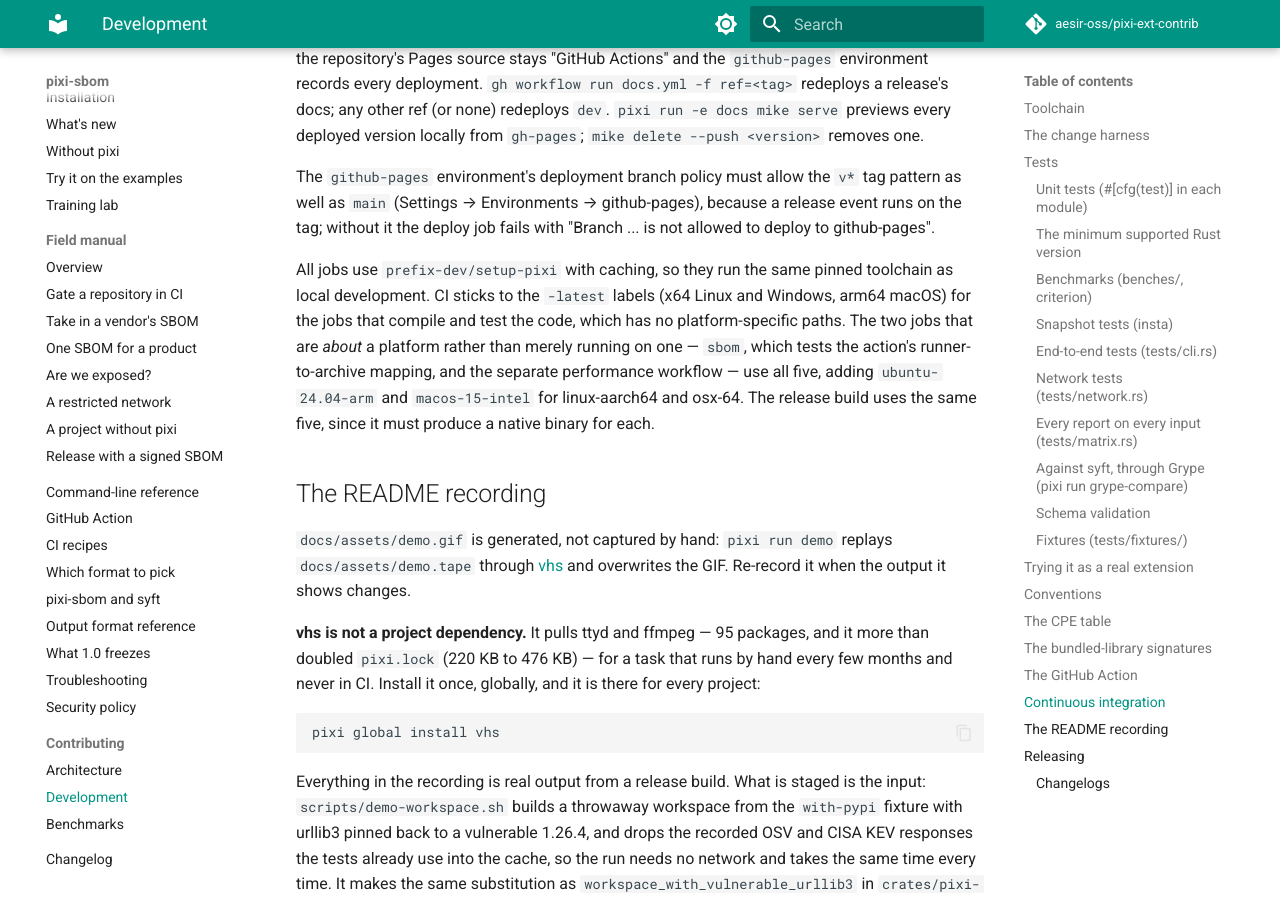
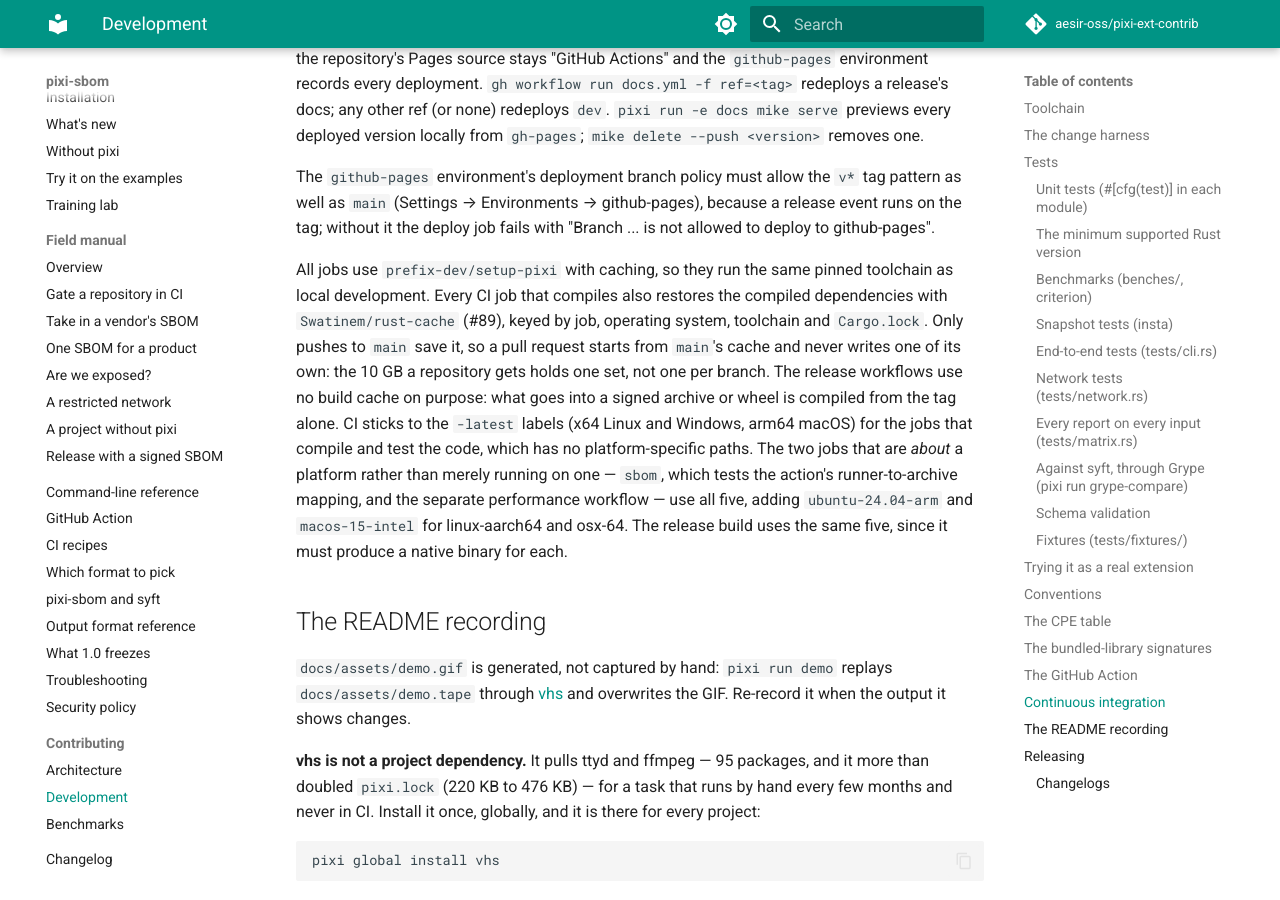
Before and after one commit to aesir-oss/pixi-sbom, an MkDocs documentation site: the page built from docs/development.md, in a window 1280 px wide and 900 px high, scrolled down 11130 px. Built offline with MkDocs 1.6.1 and Material for MkDocs 9.7.7, drawn with Linux system fonts in a browser that asks for light colours; comment, search, counter and statistics services are not loaded; the version menu is left out; some of the changed text lies outside the part shown.

Commit message:
ci: cache Rust builds, and build the benchmarks and action binary in debug (#89) (#94)
Every CI job that compiles restores the compiled dependencies with
Swatinem/rust-cache, saved only by pushes to main so pull requests read main's
cache and never write their own. bench-test runs each benchmark once in a debug
build (cargo test --bench '*') instead of compiling them with the release
profile, and the action tests get a debug binary. The release workflows stay
uncached.


Claude-Session: https://claude.ai/code/session_01CipfWY91Bo9cQkxxpyBbzk

Co-authored-by: Claude Opus 5.5 <noreply@anthropic.com>

```diff
--- a/docs/development.md
+++ b/docs/development.md
@@ -325,7 +325,7 @@ release containing them exists; keep `action.yml` inputs and the CLI in step at
 | Coverage gate | ubuntu | `pixi run cov` |
 | Dependency advisories and licenses | ubuntu | `pixi run -e lint deny`: RUSTSEC advisories, license terms, banned crates and unexpected sources |
 | Builds on the MSRV | ubuntu | `pixi run -e msrv msrv-check`: the oldest toolchain `crates/pixi-sbom/Cargo.toml` claims |
-| Benchmarks compile and run | ubuntu | `pixi run bench-test`: every benchmark runs once, untimed |
+| Benchmarks compile and run | ubuntu | `pixi run bench-test`: every benchmark runs once, untimed, in a debug build |
 | Performance (separate workflow) | all five release platforms | `pixi run perf`: builds two refs on one runner and compares them; fails on binary size or peak memory, reports wall time. On demand, weekly and on pushes to `main` — not on pull requests. See [benchmarks.md](benchmarks.md) |
 | Build | same three | `pixi run build` and `--version` smoke test |
 | Docs | ubuntu | `pixi run docs-build`: the site must build with `--strict` |
@@ -351,7 +351,11 @@ The `github-pages` environment's deployment branch policy must allow the `v*` ta
 (Settings → Environments → github-pages), because a release event runs on the tag; without it the deploy job fails
 with "Branch ... is not allowed to deploy to github-pages".
 
-All jobs use `prefix-dev/setup-pixi` with caching, so they run the same pinned toolchain as local development. CI
+All jobs use `prefix-dev/setup-pixi` with caching, so they run the same pinned toolchain as local development. Every
+CI job that compiles also restores the compiled dependencies with `Swatinem/rust-cache` (#89), keyed by job,
+operating system, toolchain and `Cargo.lock`. Only pushes to `main` save it, so a pull request starts from `main`'s
+cache and never writes one of its own: the 10 GB a repository gets holds one set, not one per branch. The release
+workflows use no build cache on purpose: what goes into a signed archive or wheel is compiled from the tag alone. CI
 sticks to the `-latest` labels (x64 Linux and Windows, arm64 macOS) for the jobs that compile and test the code,
 which has no platform-specific paths. The two jobs that are *about* a platform rather than merely running on one —
 `sbom`, which tests the action's runner-to-archive mapping, and the separate performance workflow — use all five,
--- a/pixi.toml
+++ b/pixi.toml
@@ -22,7 +22,8 @@ build = "cargo build --release"
 changelog-of = { cmd = "python scripts/changelog.py", description = "one extension's changelog, from the commits that touched it: changelog-of write|notes|paths <extension> [--tag <tag>]" }
 changelog-test = { cmd = "python -m unittest discover -s scripts -p 'test_changelog.py' -v", description = "the per-extension changelog's own tests" }
 # The full criterion run, which takes a few minutes; `bench-test` only checks that every
-# benchmark still runs, which is what CI needs and what the change harness can afford.
+# benchmark still runs, once each in criterion's test mode and in a debug build, which is what CI
+# needs and what the change harness can afford.
 # What the binary costs to run, measured the same way on every platform a release is built
 # for. `--compare` diffs two of its JSON outputs and is what the Performance workflow gates on.
 perf = "python scripts/perf.py"
@@ -44,7 +45,7 @@ repo-release = { cmd = "python scripts/repo_release.py", description = "plan the
 repo-release-test = { cmd = "python -m unittest discover -s scripts -p 'test_repo_release.py' -v", description = "the repository release planner's own tests" }
 action-test = { cmd = "python -m unittest discover -s scripts -p 'test_action_version.py' -v", description = "which binary the GitHub Action installs for a given ref" }
 bench = "cargo bench --benches"
-bench-test = "cargo bench --benches -- --test"
+bench-test = "cargo test --bench '*'"
 
 # The oldest toolchain the crate claims to build on. Its own environment, because it pins a
 # different rust than the one everything else uses; `pixi run -e msrv msrv-check` is what
```
Also changed, not shown: docs/benchmarks.md (+2 -2 lines), 1 other file.
